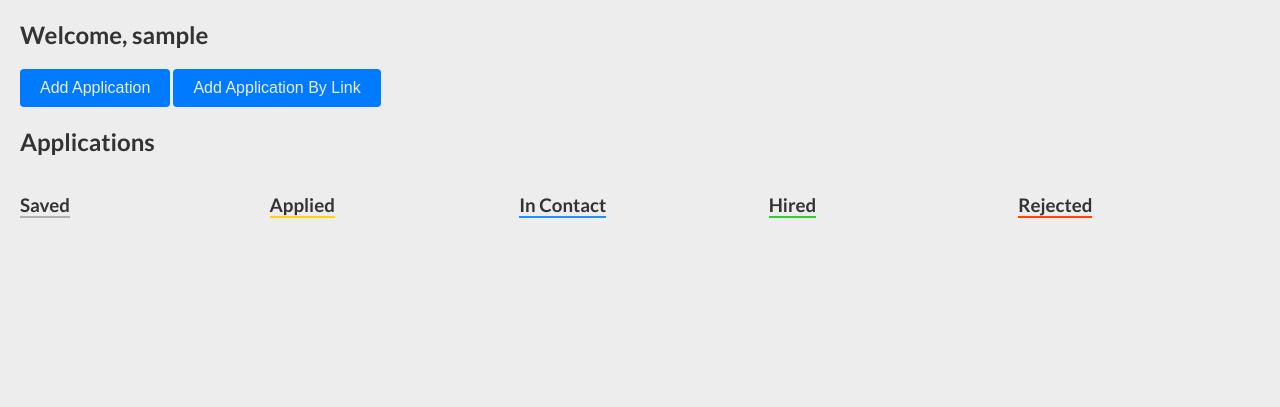
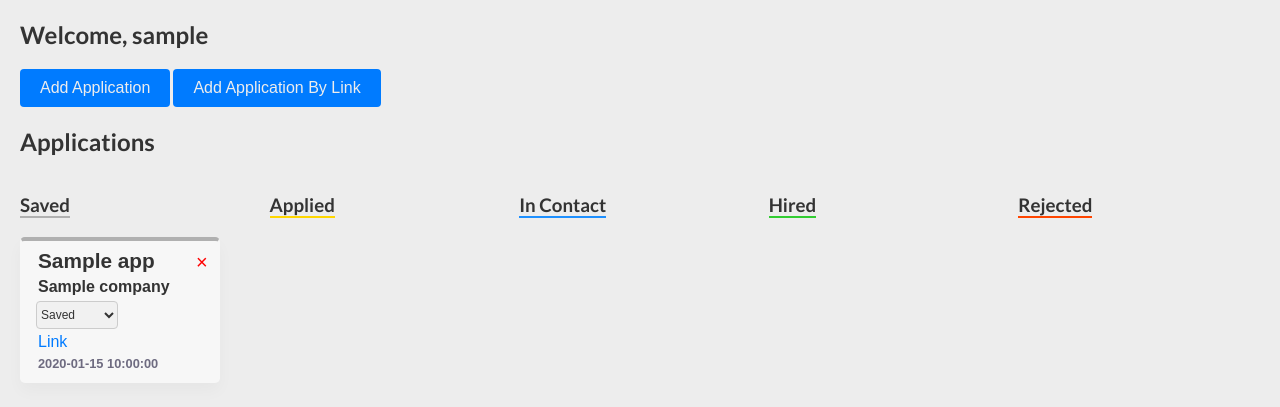
Before and after one commit to virocodes/aptrak, a Flask app: template templates/home.html in a window 1280 px wide. Shown: the part 76-483 px from the top of the page. Run offline with Flask 3, Linux system fonts and the light colour scheme; the template is opened without the code that fills it: most values are stand-ins (such as "Sample title", 1, 10 or a date in 2020).

Commit message:
fixed jinja

```diff
--- a/templates/home.html
+++ b/templates/home.html
@@ -83,21 +83,21 @@
             <h3 class="sec-title" id="saved">Saved</h3>
             <ul>
             {% for app in apps %}
-            {% if app[4] == "Saved" %}
+            {% if app.status == "Saved" %}
                 <li class="card" onclick="window.location.href=`{{ url_for('application', application_id=app[0]) }}`;">
 
-                    <h4 class="card__title">{{ app[2] }}</h4>
-                    <h4 class="card__content"> {{ app[3] }}</h4>
+                    <h4 class="card__title">{{ app.job_title }}</h4>
+                    <h4 class="card__content"> {{ app.company }}</h4>
 
-                    <select class="status-dropdown" data-id="{{ app[0] }}" onclick="event.stopPropagation()">
-                        <option value="Saved" {% if app[4] == 'Saved' %} selected {% endif %} >Saved</option>
-                        <option value="Applied" {% if app[4] == 'Applied' %}selected{% endif %}>Applied</option>
-                        <option value="In Contact" {% if app[4] == 'In Contact' %}selected{% endif %}>In Contact</option>
-                        <option value="Hired" {% if app[4] == 'Hired' %}selected{% endif %}>Hired</option>
-                        <option value="Rejected" {% if app[4] == 'Rejected' %}selected{% endif %}>Rejected</option>
+                    <select class="status-dropdown" data-id="{{ app.id }}" onclick="event.stopPropagation()">
+                        <option value="Saved" {% if app.status == 'Saved' %} selected {% endif %} >Saved</option>
+                        <option value="Applied" {% if app.status == 'Applied' %}selected{% endif %}>Applied</option>
+                        <option value="In Contact" {% if app.status == 'In Contact' %}selected{% endif %}>In Contact</option>
+                        <option value="Hired" {% if app.status == 'Hired' %}selected{% endif %}>Hired</option>
+                        <option value="Rejected" {% if app.status == 'Rejected' %}selected{% endif %}>Rejected</option>
                     </select>
-                    <p><a class="link" href="{{ app[6] }}" target="_blank" onclick="event.stopPropagation()">Link</a></p>
-                    <h4 class="card__date">{{ app[5] }}</h4>
+                    <p><a class="link" href="{{ app.link }}" target="_blank" onclick="event.stopPropagation()">Link</a></p>
+                    <h4 class="card__date">{{ app.applied_on }}</h4>
                     <p><a class="del" href="{{ url_for('delete', application_id=app[0]) }}">&times;</a></p>
                 </li>
 
@@ -115,18 +115,18 @@
 
             <li class="card" onclick="window.location.href=`{{ url_for('application', application_id=app[0]) }}`;">
 
-                    <h4 class="card__title">{{ app[2] }}</h4>
-                    <h4 class="card__content"> {{ app[3] }}</h4>
+                <h4 class="card__title">{{ app.job_title }}</h4>
+                <h4 class="card__content"> {{ app.company }}</h4>
 
-                    <select class="status-dropdown" data-id="{{ app[0] }}" onclick="event.stopPropagation()">
-                        <option value="Saved" {% if app[4] == 'Saved' %} selected {% endif %} >Saved</option>
-                        <option value="Applied" {% if app[4] == 'Applied' %}selected{% endif %}>Applied</option>
-                        <option value="In Contact" {% if app[4] == 'In Contact' %}selected{% endif %}>In Contact</option>
-                        <option value="Hired" {% if app[4] == 'Hired' %}selected{% endif %}>Hired</option>
-                        <option value="Rejected" {% if app[4] == 'Rejected' %}selected{% endif %}>Rejected</option>
+                <select class="status-dropdown" data-id="{{ app.id }}" onclick="event.stopPropagation()">
+                    <option value="Saved" {% if app.status == 'Saved' %} selected {% endif %} >Saved</option>
+                    <option value="Applied" {% if app.status == 'Applied' %}selected{% endif %}>Applied</option>
+                    <option value="In Contact" {% if app.status == 'In Contact' %}selected{% endif %}>In Contact</option>
+                    <option value="Hired" {% if app.status == 'Hired' %}selected{% endif %}>Hired</option>
+                    <option value="Rejected" {% if app.status == 'Rejected' %}selected{% endif %}>Rejected</option>
                 </select>
-                    <p><a class="link" href="{{ app[6] }}" target="_blank" onclick="event.stopPropagation()">Link</a></p>
-                    <h4 class="card__date">{{ app[5] }}</h4>
+                <p><a class="link" href="{{ app.link }}" target="_blank" onclick="event.stopPropagation()">Link</a></p>
+                <h4 class="card__date">{{ app.applied_on }}</h4>
                 <p><a class="del" href="{{ url_for('delete', application_id=app[0]) }}">&times;</a></p>
             </li>
 
@@ -144,18 +144,18 @@
 
             <li class="card" onclick="window.location.href=`{{ url_for('application', application_id=app[0]) }}`;">
 
-                    <h4 class="card__title">{{ app[2] }}</h4>
-                    <h4 class="card__content"> {{ app[3] }}</h4>
+                <h4 class="card__title">{{ app.job_title }}</h4>
+                <h4 class="card__content"> {{ app.company }}</h4>
 
-                    <select class="status-dropdown" data-id="{{ app[0] }}" onclick="event.stopPropagation()">
-                        <option value="Saved" {% if app[4] == 'Saved' %} selected {% endif %} >Saved</option>
-                        <option value="Applied" {% if app[4] == 'Applied' %}selected{% endif %}>Applied</option>
-                        <option value="In Contact" {% if app[4] == 'In Contact' %}selected{% endif %}>In Contact</option>
-                        <option value="Hired" {% if app[4] == 'Hired' %}selected{% endif %}>Hired</option>
-                        <option value="Rejected" {% if app[4] == 'Rejected' %}selected{% endif %}>Rejected</option>
+                <select class="status-dropdown" data-id="{{ app.id }}" onclick="event.stopPropagation()">
+                    <option value="Saved" {% if app.status == 'Saved' %} selected {% endif %} >Saved</option>
+                    <option value="Applied" {% if app.status == 'Applied' %}selected{% endif %}>Applied</option>
+                    <option value="In Contact" {% if app.status == 'In Contact' %}selected{% endif %}>In Contact</option>
+                    <option value="Hired" {% if app.status == 'Hired' %}selected{% endif %}>Hired</option>
+                    <option value="Rejected" {% if app.status == 'Rejected' %}selected{% endif %}>Rejected</option>
                 </select>
-                    <p><a class="link" href="{{ app[6] }}" target="_blank" onclick="event.stopPropagation()">Link</a></p>
-                    <h4 class="card__date">{{ app[5] }}</h4>
+                <p><a class="link" href="{{ app.link }}" target="_blank" onclick="event.stopPropagation()">Link</a></p>
+                <h4 class="card__date">{{ app.applied_on }}</h4>
                 <p><a class="del" href="{{ url_for('delete', application_id=app[0]) }}">&times;</a></p>
             </li>
 
@@ -173,18 +173,18 @@
 
             <li class="card" onclick="window.location.href=`{{ url_for('application', application_id=app[0]) }}`;">
 
-                    <h4 class="card__title">{{ app[2] }}</h4>
-                    <h4 class="card__content"> {{ app[3] }}</h4>
+                <h4 class="card__title">{{ app.job_title }}</h4>
+                <h4 class="card__content"> {{ app.company }}</h4>
 
-                    <select class="status-dropdown" data-id="{{ app[0] }}" onclick="event.stopPropagation()">
-                        <option value="Saved" {% if app[4] == 'Saved' %} selected {% endif %} >Saved</option>
-                        <option value="Applied" {% if app[4] == 'Applied' %}selected{% endif %}>Applied</option>
-                        <option value="In Contact" {% if app[4] == 'In Contact' %}selected{% endif %}>In Contact</option>
-                        <option value="Hired" {% if app[4] == 'Hired' %}selected{% endif %}>Hired</option>
-                        <option value="Rejected" {% if app[4] == 'Rejected' %}selected{% endif %}>Rejected</option>
+                <select class="status-dropdown" data-id="{{ app.id }}" onclick="event.stopPropagation()">
+                    <option value="Saved" {% if app.status == 'Saved' %} selected {% endif %} >Saved</option>
+                    <option value="Applied" {% if app.status == 'Applied' %}selected{% endif %}>Applied</option>
+                    <option value="In Contact" {% if app.status == 'In Contact' %}selected{% endif %}>In Contact</option>
+                    <option value="Hired" {% if app.status == 'Hired' %}selected{% endif %}>Hired</option>
+                    <option value="Rejected" {% if app.status == 'Rejected' %}selected{% endif %}>Rejected</option>
                 </select>
-                    <p><a class="link" href="{{ app[6] }}" target="_blank" onclick="event.stopPropagation()">Link</a></p>
-                    <h4 class="card__date">{{ app[5] }}</h4>
+                <p><a class="link" href="{{ app.link }}" target="_blank" onclick="event.stopPropagation()">Link</a></p>
+                <h4 class="card__date">{{ app.applied_on }}</h4>
                 <p><a class="del" href="{{ url_for('delete', application_id=app[0]) }}">&times;</a></p>
             </li>
 
@@ -202,18 +202,18 @@
 
             <li class="card" onclick="window.location.href=`{{ url_for('application', application_id=app[0]) }}`;">
 
-                    <h4 class="card__title">{{ app[2] }}</h4>
-                    <h4 class="card__content"> {{ app[3] }}</h4>
+                <h4 class="card__title">{{ app.job_title }}</h4>
+                <h4 class="card__content"> {{ app.company }}</h4>
 
-                    <select class="status-dropdown" data-id="{{ app[0] }}" onclick="event.stopPropagation()">
-                        <option value="Saved" {% if app[4] == 'Saved' %} selected {% endif %} >Saved</option>
-                        <option value="Applied" {% if app[4] == 'Applied' %}selected{% endif %}>Applied</option>
-                        <option value="In Contact" {% if app[4] == 'In Contact' %}selected{% endif %}>In Contact</option>
-                        <option value="Hired" {% if app[4] == 'Hired' %}selected{% endif %}>Hired</option>
-                        <option value="Rejected" {% if app[4] == 'Rejected' %}selected{% endif %}>Rejected</option>
+                <select class="status-dropdown" data-id="{{ app.id }}" onclick="event.stopPropagation()">
+                    <option value="Saved" {% if app.status == 'Saved' %} selected {% endif %} >Saved</option>
+                    <option value="Applied" {% if app.status == 'Applied' %}selected{% endif %}>Applied</option>
+                    <option value="In Contact" {% if app.status == 'In Contact' %}selected{% endif %}>In Contact</option>
+                    <option value="Hired" {% if app.status == 'Hired' %}selected{% endif %}>Hired</option>
+                    <option value="Rejected" {% if app.status == 'Rejected' %}selected{% endif %}>Rejected</option>
                 </select>
-                    <p><a class="link" href="{{ app[6] }}" target="_blank" onclick="event.stopPropagation()">Link</a></p>
-                    <h4 class="card__date">{{ app[5] }}</h4>
+                <p><a class="link" href="{{ app.link }}" target="_blank" onclick="event.stopPropagation()">Link</a></p>
+                <h4 class="card__date">{{ app.applied_on }}</h4>
                 <p><a class="del" href="{{ url_for('delete', application_id=app[0]) }}">&times;</a></p>
             </li>
 
```
Also changed, not shown: templates/application.html (+21 -21 lines). Lines whose indentation alone changed are shown as unchanged.
